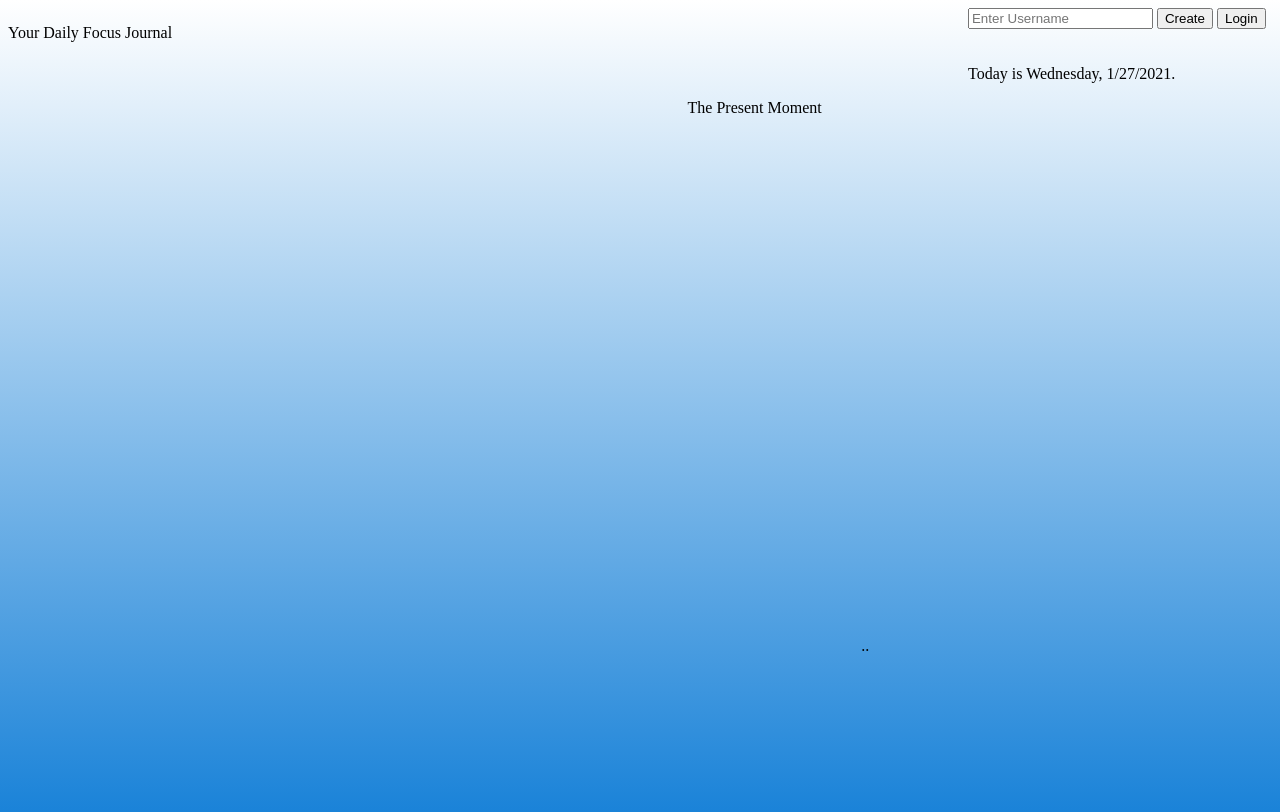
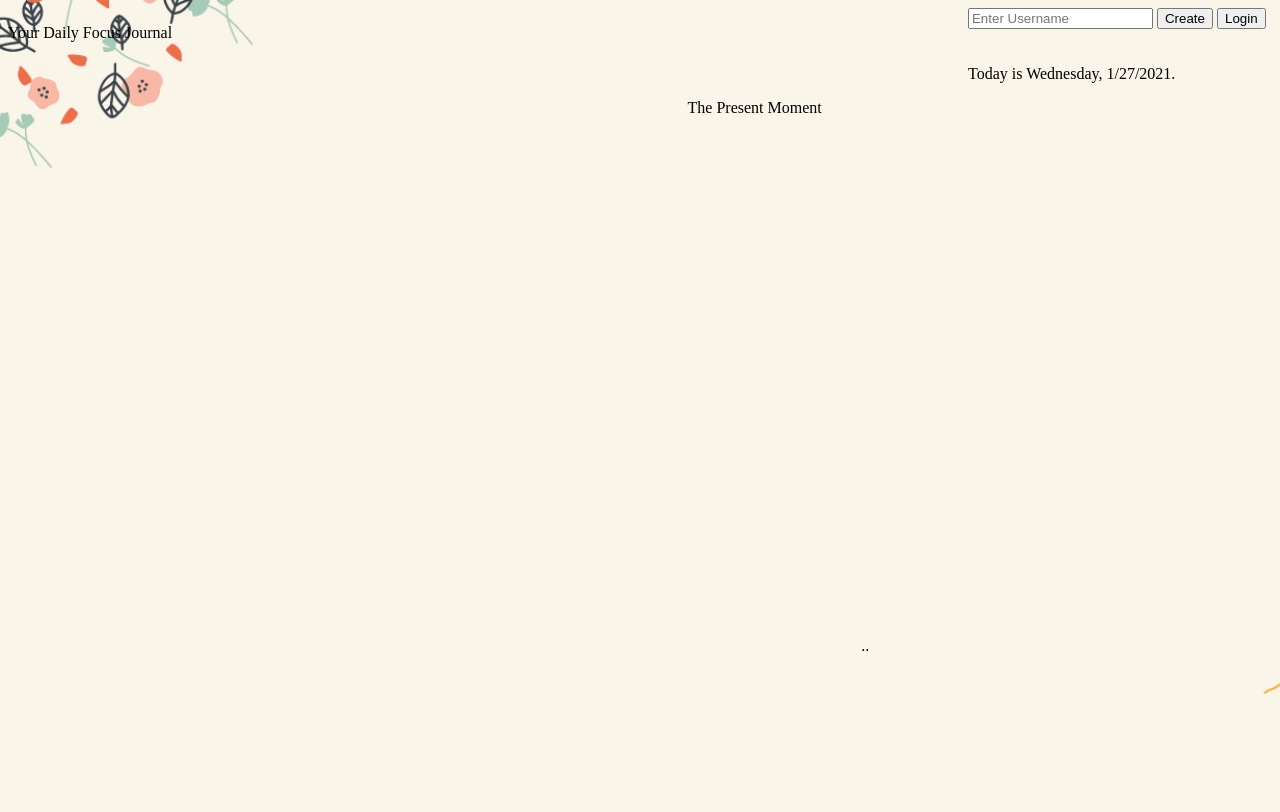
Before and after one commit to markghaida/daily-focus-frontend, a plain HTML site: page index.html in a window 1280 px wide. Drawn offline with Linux system fonts and the light colour scheme.

Commit message:
updated css

```diff
--- a/index.html
+++ b/index.html
@@ -9,7 +9,9 @@
     <title>Document</title>
 </head>
 
-<body>
+<body style="background-image: url('src/images/design.png');">
+    <!-- <div style="background-image: url('src/images/design.png');"> -->
+
     <div class="parent">
         <div class="div1">
             <div class="nav-bar">
@@ -70,6 +72,7 @@
             </form>
         </div>
     </div>
+<!-- </div> -->
 </body>
 
 </html>
--- a/styles.css
+++ b/styles.css
@@ -1,5 +1,5 @@
 body {
-    background-image: linear-gradient(rgb(255, 255, 255), rgb(25, 130, 216));
+    background-size: cover;
 }
 
 .parent {
```
Also changed, not shown: src/images/design.png (added), src/images/journal_logo.png (deleted), 2 other files.
